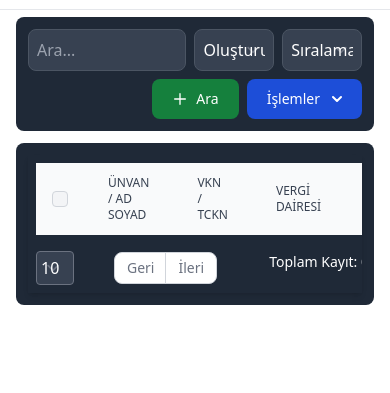
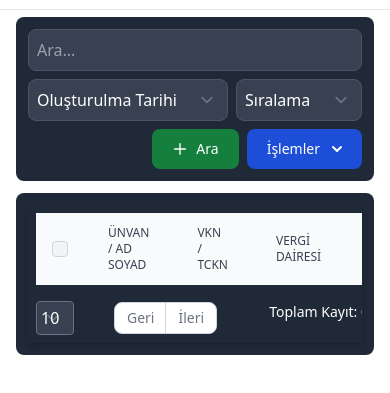
Before and after one commit to ahmetberktas/Nilvera-Project, a website: page customers.html in a window 390 px wide. Shown: the part 55-448 px from the top of the page. Drawn offline with nearby package versions, Linux system fonts and the light colour scheme; no server answers.

Commit message:
Responsive arama alanı ayarları

```diff
--- a/customers.html
+++ b/customers.html
@@ -218,12 +218,15 @@
         class="p-3 rounded-lg dark:border-gray-700 mt-14 flex flex-col lg:flex-row bg-gray-800"
       >
         <!-- Filtreleme Alanı -->
-        <div class="w-full lg:w-1/2 text-white flex items-center space-x-2">
+        <div
+          class="w-full lg:w-1/2 text-white flex flex-col lg:flex-row items-center lg:space-x-2"
+        >
+          <div class="flex items-center space-x-2 w-full">
             <input
               type="text"
               id="search-input"
               placeholder="Ara..."
-            class="w-1/2 p-2 rounded-lg bg-gray-700 text-white border border-gray-600 focus:ring-blue-500 focus:border-blue-500"
+              class="flex-grow p-2 rounded-lg bg-gray-700 text-white border border-gray-600 focus:ring-blue-500 focus:border-blue-500"
               oninput="toggleClearButton()"
             />
             <button
@@ -231,11 +234,15 @@
               class="hidden flex items-center justify-center w-10 h-10 rounded-lg bg-gray-600 hover:bg-gray-500 focus:outline-none focus:ring-2 focus:ring-blue-500"
               onclick="clearInputs()"
             >
-            <i class="fa-solid fa-trash"></i>
+              <i class="fa-solid fa-xmark"></i>
             </button>
+          </div>
+          <div
+            class="flex w-full items-center space-x-2 mt-2 lg:mt-0 lg:space-x-2"
+          >
             <select
               id="sortColumn"
-            class="w-1/4 p-2 rounded-lg bg-gray-700 text-white border border-gray-600 focus:ring-blue-500 focus:border-blue-500"
+              class="flex-grow p-2 rounded-lg bg-gray-700 text-white border border-gray-600 focus:ring-blue-500 focus:border-blue-500"
             >
               <option value="CreatedDate">Oluşturulma Tarihi</option>
               <option value="TaxNumber">Vergi Numarası</option>
@@ -243,12 +250,13 @@
             </select>
             <select
               id="sortType"
-            class="w-1/4 p-2 rounded-lg bg-gray-700 text-white border border-gray-600 focus:ring-blue-500 focus:border-blue-500"
+              class="flex-grow p-2 rounded-lg bg-gray-700 text-white border border-gray-600 focus:ring-blue-500 focus:border-blue-500"
             >
               <option value="">Sıralama</option>
               <option value="ASC">Artan</option>
               <option value="DESC">Azalan</option>
             </select>
+          </div>
         </div>
 
         <!-- Ara ve İşlemler Butonları -->
```
Also changed, not shown: index.html (+9 -5 lines). Lines whose indentation alone changed are shown as unchanged.
